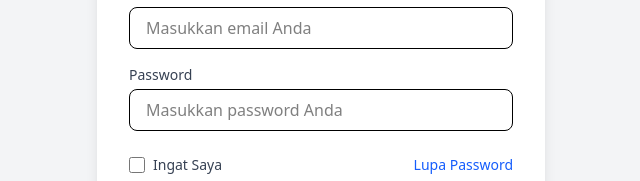
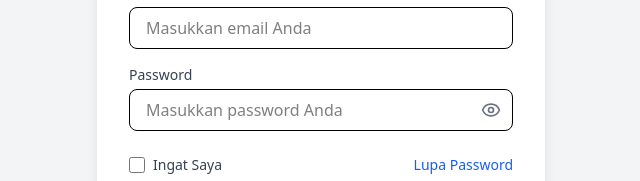
Before and after one commit to AriqF1/web-mhs, a React (Vite) app: page / in a window 1280 px wide. Shown: the part 311-492 px from the top of the page, without its empty margins (319-959 px from the left). Built offline with nearby package versions, Linux system fonts and the light colour scheme.

Commit message:
Add: implement password visibility toggle and replace alerts with toast notifications in LoginPage component

```diff
--- a/src/Pages/Auth/LoginPage.jsx
+++ b/src/Pages/Auth/LoginPage.jsx
@@ -5,9 +5,12 @@
 import Label from "./Components/Label";
 import { users } from "../../dummyData";
 import { useNavigate } from "react-router-dom";
+import { Eye, EyeOff } from "lucide-react";
+import { toast } from "react-toastify";
 
 const LoginPage = () => {
   const [formData, setFormData] = useState({ email: "", password: "" });
+  const [showPassword, setShowPassword] = useState(false);
   const navigate = useNavigate();
 
   const handleChange = (e) => {
@@ -23,10 +26,11 @@
     if (user) {
       console.log("Login berhasil:", user);
       localStorage.setItem("user", JSON.stringify(user));
+      toast.success("Login berhasil!");
       navigate("/admin/dashboard/index");
     } else {
       console.log("Login gagal: Email atau password salah.");
-      alert("Username atau Password salah!");
+      toast.error("Login gagal: Email atau password salah.");
     }
   };
 
@@ -59,8 +63,7 @@
                 onChange={handleChange}
               />
             </div>
-
-            <div>
+            <div className="relative">
               <Label
                 htmlFor="password"
                 className="block text-sm font-medium text-gray-700"
@@ -70,7 +73,7 @@
               <Input
                 id="password"
                 name="password"
-                type="password"
+                type={showPassword ? "text" : "password"}
                 autoComplete="current-password"
                 required
                 className="w-full px-3 py-2 mt-1 border border-gray-300 rounded-md focus:outline-none focus:ring-2 focus:ring-blue-500"
@@ -78,6 +81,14 @@
                 value={formData.password}
                 onChange={handleChange}
               />
+              <button
+                type="button"
+                onClick={() => setShowPassword(!showPassword)}
+                className="absolute right-3 top-[35px] text-gray-500"
+                tabIndex={-1}
+              >
+                {showPassword ? <EyeOff size={20} /> : <Eye size={20} />}
+              </button>
             </div>
           </div>
 
```
